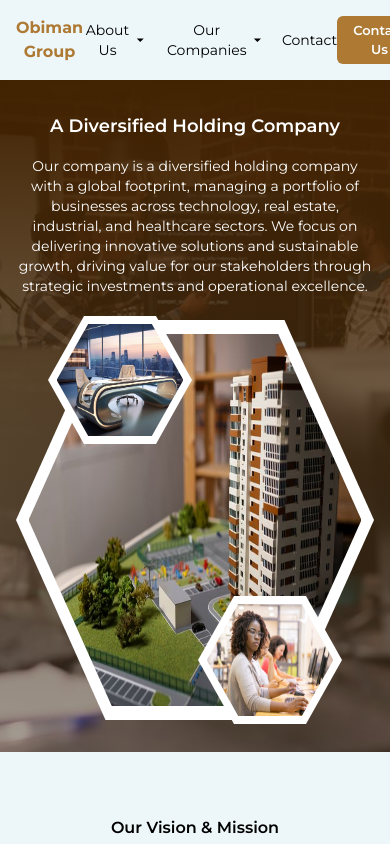
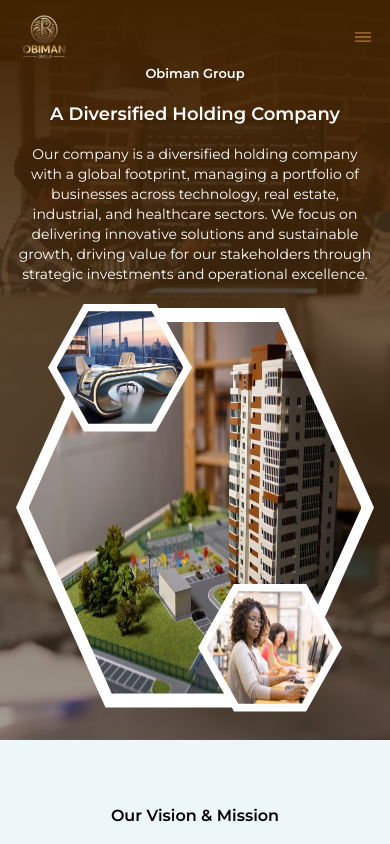
Before and after one commit to sekani50/obiman, a React (Create React App) app: page / in a window 390 px wide. Shown: the top 844 px of the page. Built offline with nearby package versions, Linux system fonts and the light colour scheme.

Commit message:
feat: updated

```diff
--- a/src/App.css
+++ b/src/App.css
@@ -174,6 +174,39 @@ html, body {
 
 }
 
+.modal {
+  -webkit-animation-duration: 0.7s;
+  animation-duration: 0.7s;
+  -webkit-animation-fill-mode: both;
+  animation-fill-mode: both;
+}
+
+.swipeIn {
+  animation-name: swipeIn;
+  -webkit-animation-name: swipeIn;
+}
+
+@keyframes swipeIn {
+  0% {
+    transform: translateX(50%);
+  }
+
+  100% {
+    transform: translateX(0px);
+  }
+}
+
+@-webkit-keyframes swipeIn {
+  0% {
+    -webkit-transform: translateX(50%);
+  }
+
+  100% {
+    -webkit-transform: translateX(0px);
+  }
+}
+
+
 
 @tailwind base;
 @tailwind components;
--- a/src/components/company/Company.tsx
+++ b/src/components/company/Company.tsx
@@ -46,8 +46,8 @@ export default function Company() {
           {data?.description ?? ""}
         </p>
       </div>
-      <div className="w-full my-10 sm:my-12 px-4 ">
-        <div className="w-full max-w-3xl mx-auto  p-6 flex flex-col items-start justify-start  gap-y-6">
+      <div className="w-full my-10 sm:my-12">
+        <div className="w-full max-w-3xl mx-auto  p-4 flex flex-col items-start justify-start  gap-y-6">
           <h2 className=" text-black w-full capitalize font-semibold text-base sm:text-3xl">
             {` About ${data?.name ?? ""}`}
           </h2>
--- a/src/components/landing/Landing.tsx
+++ b/src/components/landing/Landing.tsx
@@ -20,13 +20,16 @@ export default function Landing() {
     <main className="w-full">
       <TopNav />
       {/** hero start */}
-      <div className="w-full bg-container backdrop-blur flex flex-col lg:flex-row items-center gap-6 justify-between px-4 md:px-12 h-fit  sm:h-[600px] py-8 sm:py-10">
+
+      <div className="w-full z-20 bg-container backdrop-blur pt-16 sm:pt-12 flex flex-col lg:flex-row items-center gap-6 justify-between px-4 md:px-12 h-fit  sm:h-[650px] pb-8 sm:pb-10">
+
         <div
           data-aos="fade-right"
           data-aos-easing="ease-in-out"
           data-aos-duration="1000"
           className="flex w-full lg:w-[50%] max-w-xl flex-col items-center lg:items-start text-white gap-y-4 justify-center lg:justify-start "
         >
+          <p className="font-semibold ">Obiman Group</p>
           <h2 className="text-center lg:text-start   text-lg font-semibold sm:text-2xl  ">
             A Diversified Holding Company
           </h2>
@@ -64,6 +67,7 @@ export default function Landing() {
           </div>
         </div>
       </div>
+
       {/**
              <div
             data-aos="zoom in"
--- a/src/components/landing/executives/Executives.tsx
+++ b/src/components/landing/executives/Executives.tsx
@@ -7,7 +7,7 @@ import "aos/dist/aos.css";
 export function Executives() {
   return (
     <>
-      <div className="w-full my-10 sm:my-12 flex flex-col lg:flex-row gap-6 items-center lg:items-start py-4 h-fit sm:py-10">
+      <div className="w-full my-10 p-4 sm:my-12 flex flex-col lg:flex-row gap-12 items-center lg:items-start py-4 h-fit sm:py-10">
         <div className=" w-full lg:w-[500px]  bg-obiman   relative h-[400px]  sm:h-[500px]">
           <div className="w-full h-full mt-8 pr-8">
             <img
--- a/src/components/topNav/TopNav.tsx
+++ b/src/components/topNav/TopNav.tsx
@@ -1,10 +1,29 @@
 import { useNavigate, Link } from "react-router-dom";
 import { Button } from "../ui/Button";
-import { MdOutlineArrowDropDown } from "react-icons/md";
+import { MdOutlineArrowDropDown, MdClose } from "react-icons/md";
 import { cn } from "../../lib/utils";
+import { IoMenuOutline } from "react-icons/io5";
 import { altinsmartComp, luxecraftComp, smartbestComp } from "../../utils/data";
+import logo from "../../assets/png/obil.png";
+import { useEffect, useState } from "react";
 export function TopNav() {
   const navigate = useNavigate();
+  const [isNav, setNav] = useState(false);
+  const [isBackg, setShowBackg] = useState(false);
+
+  function toggleNav() {
+    setNav((prev) => !prev);
+  }
+
+  useEffect(() => {
+    document.addEventListener("scroll", () => {
+      if (window.scrollY > 0) {
+        setShowBackg(true);
+      } else {
+        setShowBackg(false);
+      }
+    });
+  }, []);
 
   const aboutUs = [
     { title: "Who are We", link: "/#whoarewe" },
@@ -20,15 +39,29 @@ export function TopNav() {
     { title: "Altinsmart", link: "/company#altinsmart", data: altinsmartComp },
     { title: "Luxecraft", link: "/company#luxecraft", data: luxecraftComp },
   ];
-  return (
-    <nav className="w-full flex items-center   z-50  inset-x-0 top-0 justify-between px-4 md:px-8 py-4">
-      <button onClick={() => navigate("/")}>
-        <p className="font-bold text-base sm:text-xl text-obiman">
+
+  /**
+   <p className="font-bold text-base sm:text-xl text-obiman">
           Obiman Group
         </p>
+   */
+  return (
+    <nav
+      className={cn(
+        "w-full flex items-center fixed  z-50  inset-x-0 top-0 justify-between px-4 md:px-8 py-3",
+        isBackg && "bg-white bg-opacity-85"
+      )}
+    >
+      <button className="w-[60px] h-[50px]" onClick={() => navigate("/")}>
+        <img src={logo} alt="" className="w-full object-cover h-full" />
       </button>
 
-      <div className="flex text-sm items-center gap-x-4">
+      <div
+        className={cn(
+          "hidden md:flex text-white text-sm items-center gap-x-4",
+          isBackg && "text-black"
+        )}
+      >
         <button className="flex group  relative items-center">
           <p>About Us</p>
           <MdOutlineArrowDropDown className="text-[22px]" />
@@ -54,13 +87,13 @@ export function TopNav() {
             {businesses.map(({ title, link, data }, index, arr) => (
               <button
                 key={index}
-                onClick={() =>
+                onClick={() => {
                   navigate(link, {
                     state: {
                       data,
                     },
-                  })
-                }
+                  });
+                }}
                 className={cn(
                   "p-3 hover:font-semibold w-full text-start border-b border-white",
                   index === arr.length - 1 && "border-b-0"
@@ -74,11 +107,81 @@ export function TopNav() {
         <Link to="">Contact</Link>
       </div>
 
-      <div className="">
-        <Button className="bg-obiman text-white rounded-md h-12 font-semibold">
+      <div className="hidden md:block">
+        <Button className="bg-obiman text-white rounded-md h-11  font-semibold">
           Contact Us
         </Button>
       </div>
+      <button onClick={toggleNav} className="block md:hidden relative">
+        {isNav ? (
+          <MdClose className="text-[22px] text-obiman" />
+        ) : (
+          <IoMenuOutline className="text-[22px] text-obiman" />
+        )}
+        <div
+          className={cn(
+            "w-full h-full inset-0 fixed z-[100] hidden",
+            isNav && "block"
+          )}
+        >
+          <div
+            onClick={(e) => {
+              e.stopPropagation();
+            }}
+            className="w-[250px] absolute modal swipeIn right-0 top-16 bg-white flex flex-col items-start justify-start py-3"
+          >
+            <button className="w-full px-3 py-2 flex group  relative items-center">
+              <p>About Us</p>
+              <MdOutlineArrowDropDown className="text-[22px]" />
+              <div className="absolute hidden transition-all duration-200 ease-in-out transform top-8 z-[100] text-sm w-[200px] text-white py-2 group-hover:flex flex-col items-start justify-start bg-obiman opacity-80">
+                {aboutUs.map(({ title, link }, index, arr) => (
+                  <a
+                    href={link}
+                    onClick={() => {
+                      toggleNav();
+                    }}
+                    key={index}
+                    className={cn(
+                      "p-3 hover:font-semibold w-full text-start border-b border-white",
+                      index === arr.length - 1 && "border-b-0"
+                    )}
+                  >
+                    {title}
+                  </a>
+                ))}
+              </div>
+            </button>
+            <button className="w-full px-3 py-2 flex group relative items-center">
+              <p>Our Companies</p>
+              <MdOutlineArrowDropDown className="text-[22px]" />
+              <div className="absolute hidden transition-all duration-200 ease-in-out transform top-8 z-[150] text-sm w-[200px] text-white py-2 group-hover:flex flex-col items-start justify-start bg-obiman opacity-80">
+                {businesses.map(({ title, link, data }, index, arr) => (
+                  <button
+                    key={index}
+                    onClick={() => {
+                      navigate(link, {
+                        state: {
+                          data,
+                        },
+                      });
+                      toggleNav();
+                    }}
+                    className={cn(
+                      "p-3 hover:font-semibold w-full text-start border-b border-white",
+                      index === arr.length - 1 && "border-b-0"
+                    )}
+                  >
+                    {title}
+                  </button>
+                ))}
+              </div>
+            </button>
+            <Link className="w-full px-3 py-2 text-start" to="">
+              Contact
+            </Link>
+          </div>
+        </div>
+      </button>
     </nav>
   );
 }
```
Also changed, not shown: src/assets/png/obil.png.
